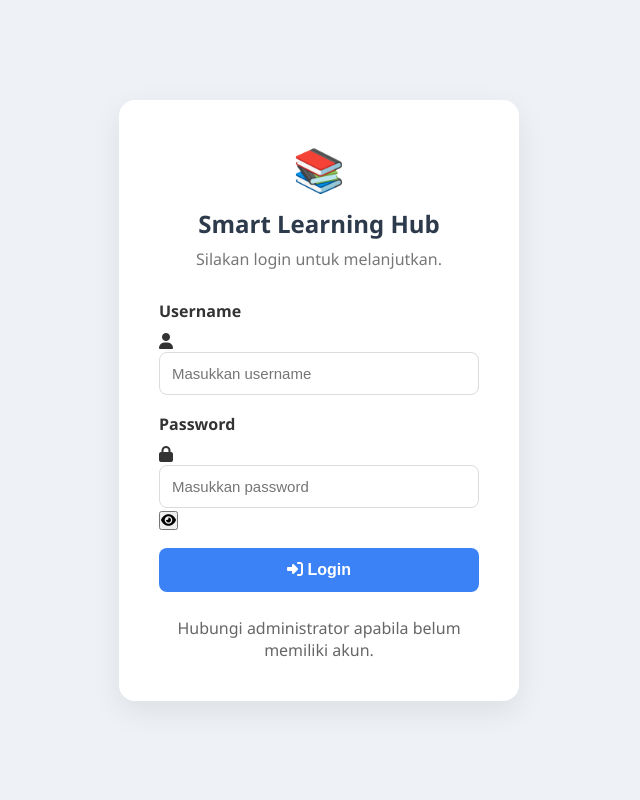
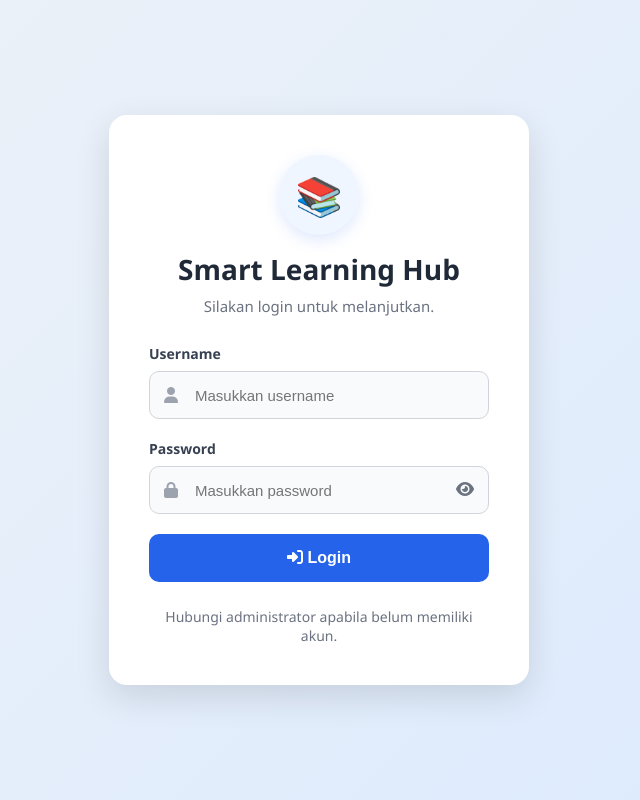
Before and after one commit to nurulanisa5519-png/SmartLearningHub, a Django app: page /login/ in a window 1280 px wide. Shown: the whole page, without its empty margins (321-961 px from the left). Run offline with Django 5.2, Linux system fonts and the light colour scheme.

Commit message:
Update style.css

```diff
--- a/learning/static/css/style.css
+++ b/learning/static/css/style.css
@@ -105,121 +105,235 @@ body{
 }
 }
 
+/* ==========================================
+   LOGIN
+========================================== */
+
 .login-page{
-    background:#eef2f7;
     min-height:100vh;
     display:flex;
     justify-content:center;
     align-items:center;
     padding:20px;
+    background:linear-gradient(135deg,#eef2f7,#dbeafe);
 }
-
 
 .login-container{
     width:100%;
     display:flex;
     justify-content:center;
+    align-items:center;
 }
 
-
 .login-card{
-    width:400px;
-    background:#fff;
+    width:100%;
+    max-width:420px;
+    background:#ffffff;
     padding:40px;
-    border-radius:16px;
-    box-shadow:0 10px 30px rgba(0,0,0,.08);
+    border-radius:18px;
+    box-shadow:0 12px 35px rgba(0,0,0,.12);
+    animation:fadeIn .5s ease;
 }
 
-
 .login-logo{
-    font-size:42px;
-    text-align:center;
-    margin-bottom:10px;
+    width:80px;
+    height:80px;
+    margin:0 auto 15px;
+    display:flex;
+    justify-content:center;
+    align-items:center;
+    border-radius:50%;
+    background:#eff6ff;
+    font-size:38px;
+    box-shadow:0 5px 15px rgba(37,99,235,.15);
 }
-
 
 .login-card h2{
     text-align:center;
-    color:#2d3a4b;
+    color:#1f2937;
+    font-size:28px;
     margin-bottom:8px;
 }
 
-
 .login-subtitle{
     text-align:center;
-    color:#777;
-    margin-bottom:30px;
+    color:#6b7280;
+    margin-bottom:28px;
+    font-size:15px;
 }
 
-
 .input-group{
-    margin-bottom:18px;
+    margin-bottom:20px;
 }
-
 
 .input-group label{
     display:block;
     margin-bottom:8px;
+    font-size:14px;
     font-weight:600;
+    color:#374151;
 }
 
+/* Input Username */
 
-.input-group input{
+.input-wrapper{
+    position:relative;
+}
+
+.input-wrapper i{
+    position:absolute;
+    left:15px;
+    top:50%;
+    transform:translateY(-50%);
+    color:#9ca3af;
+}
+
+.input-wrapper input{
     width:100%;
-    padding:12px;
-    border:1px solid #dcdcdc;
-    border-radius:8px;
+    height:48px;
+    padding-left:45px;
+    padding-right:15px;
+    border:1px solid #d1d5db;
+    border-radius:10px;
     font-size:15px;
-    outline:none;
+    background:#f9fafb;
     transition:.3s;
 }
 
+/* Input Password */
 
-.input-group input:focus{
-    border-color:#3b82f6;
+.password-wrapper{
+    position:relative;
 }
 
+.lock-icon{
+    position:absolute;
+    left:15px;
+    top:50%;
+    transform:translateY(-50%);
+    color:#9ca3af;
+}
+
+.password-wrapper input{
+    width:100%;
+    height:48px;
+    padding-left:45px;
+    padding-right:45px;
+    border:1px solid #d1d5db;
+    border-radius:10px;
+    font-size:15px;
+    background:#f9fafb;
+    transition:.3s;
+}
+
+.input-wrapper input:focus,
+.password-wrapper input:focus{
+    outline:none;
+    background:#fff;
+    border-color:#2563eb;
+    box-shadow:0 0 0 3px rgba(37,99,235,.12);
+}
+
+.toggle-password{
+    position:absolute;
+    right:15px;
+    top:50%;
+    transform:translateY(-50%);
+    background:none;
+    border:none;
+    cursor:pointer;
+    color:#6b7280;
+    font-size:16px;
+}
+
+.toggle-password:hover{
+    color:#2563eb;
+}
+
+/* Tombol Login */
 
 .login-btn{
     width:100%;
-    padding:13px;
+    height:48px;
     border:none;
-    border-radius:8px;
-    background:#3b82f6;
-    color:white;
+    border-radius:10px;
+    background:#2563eb;
+    color:#fff;
     font-size:16px;
     font-weight:600;
     cursor:pointer;
     transition:.3s;
 }
 
-
 .login-btn:hover{
-    background:#2563eb;
+    background:#1d4ed8;
+    transform:translateY(-2px);
 }
 
+/* Error */
 
 .error-box{
     margin-top:18px;
-    background:#ffecec;
-    color:#c62828;
-    padding:10px;
-    border-radius:8px;
+    background:#fee2e2;
+    color:#b91c1c;
+    padding:12px;
+    border-radius:10px;
     text-align:center;
+    font-size:14px;
 }
 
+/* Footer */
 
 .login-footer{
+    margin-top:25px;
     text-align:center;
-    margin-top:25px;
-    color:#666;
+    color:#6b7280;
+    font-size:14px;
 }
-
 
 .login-footer a{
     text-decoration:none;
     color:#2563eb;
     font-weight:600;
+}
+
+.login-footer a:hover{
+    text-decoration:underline;
+}
+
+/* Animasi */
+
+@keyframes fadeIn{
+
+    from{
+        opacity:0;
+        transform:translateY(25px);
+    }
+
+    to{
+        opacity:1;
+        transform:translateY(0);
+    }
+
+}
+
+/* Responsive */
+
+@media(max-width:480px){
+
+    .login-card{
+        padding:28px 22px;
+    }
+
+    .login-card h2{
+        font-size:24px;
+    }
+
+    .login-logo{
+        width:70px;
+        height:70px;
+        font-size:32px;
+    }
 
 }
 
```
